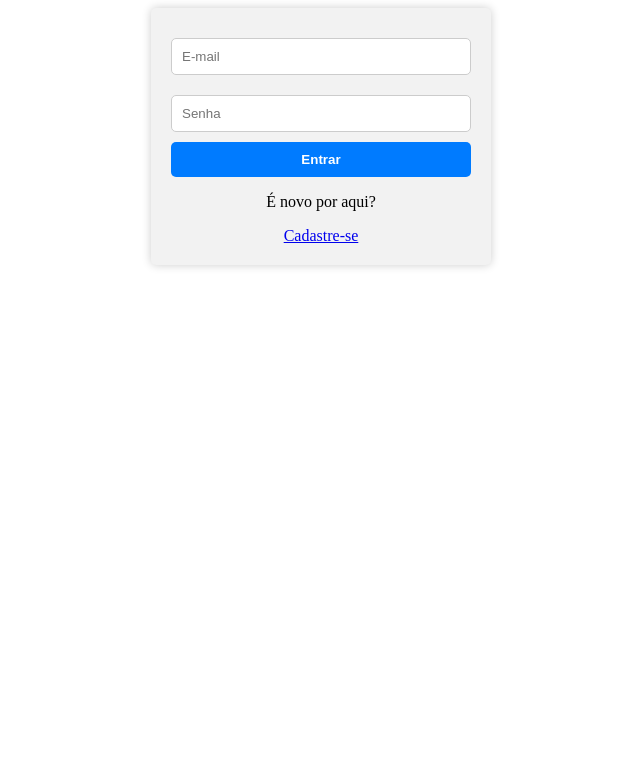
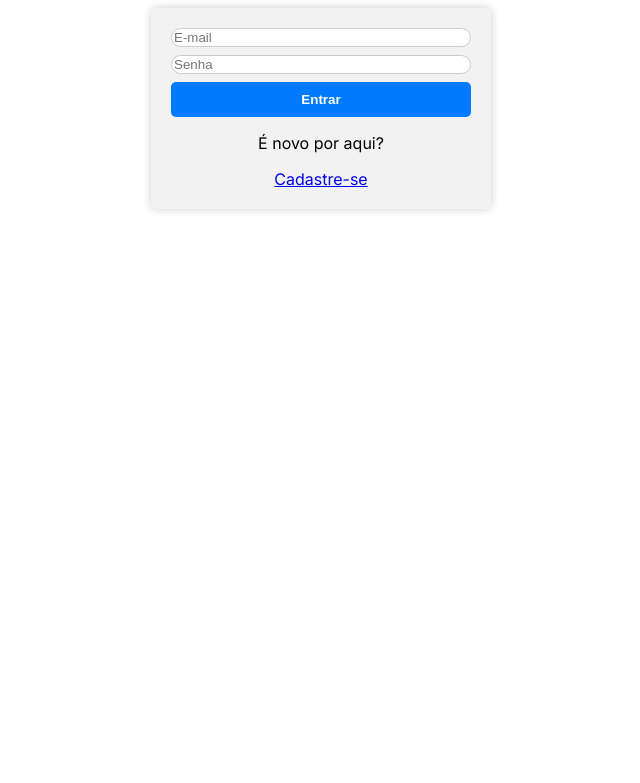
Before and after one commit to mateusioliveira/projetos-attos, a Django app: page / in a window 1280 px wide. Shown: the top 783 px of the page, without its empty margins (319-959 px from the left). Run offline with Django 4.2, Linux system fonts and the light colour scheme; parts of the project's set-up code (start-up, migrations or seed data) failed here and were passed over.

Commit message:
styles: Criando styles global

```diff
--- a/project_attos/app_attos/static/styles.css
+++ b/project_attos/app_attos/static/styles.css
@@ -1,7 +1,17 @@
+@import url('https://fonts.googleapis.com/css2?family=Inter:wght@400;700&display=swap');
+
+body {
+  font-family: 'Inter', sans-serif;
+}
+
 .input {
   width: 100%;
-  padding: 10px;
-  margin: 10px 0;
   border: 1px solid #ccc;
-  border-radius: 5px;
+  margin-bottom: 8px;
+  border-radius: 12px;
 }
+
+.label {
+  display: block;
+  margin-bottom: 8px;
+}
```
